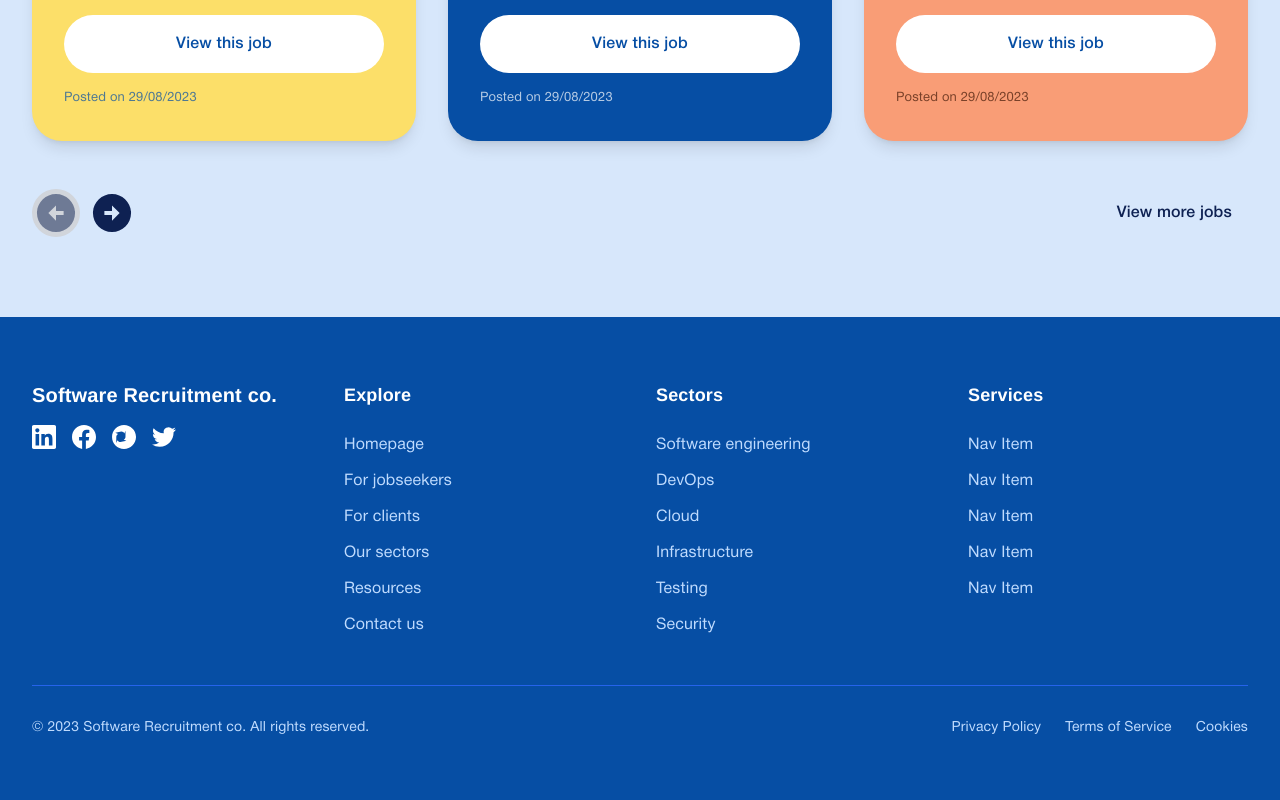
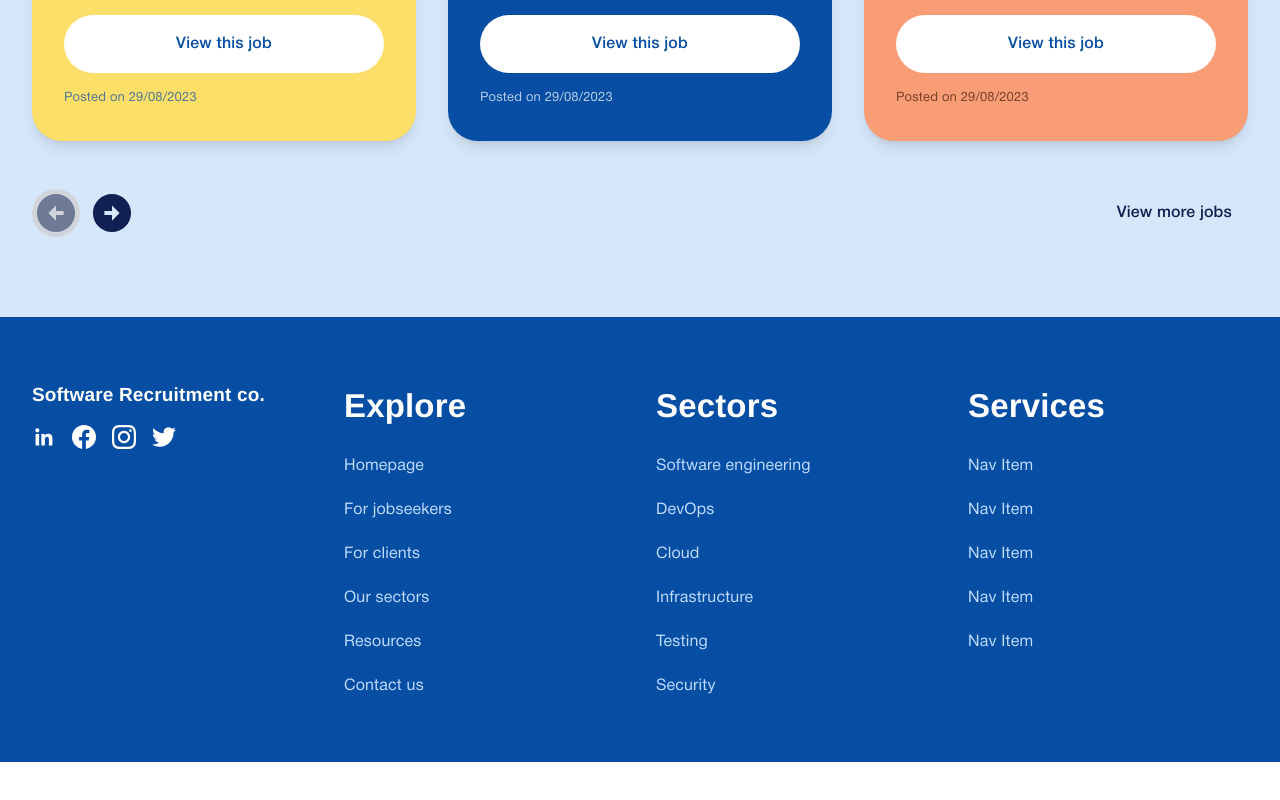
Before and after one commit to abdulmuhaimin-work/sourceflow, a React (Create React App) app: page / in a window 1280 px wide. Shown: the part 1568-2368 px from the top of the page. After the commit the page ends 2330 px from the top, so only its background shows below. Built offline with nearby package versions, Linux system fonts and the light colour scheme.

Commit message:
fix: finish Footer section

```diff
--- a/src/components/Footer.jsx
+++ b/src/components/Footer.jsx
@@ -5,46 +5,38 @@
     <footer className="bg-primary-blue text-white">
       <div className="max-w-7xl mx-auto px-4 sm:px-6 lg:px-8 py-16">
         <div className="grid grid-cols-1 md:grid-cols-2 lg:grid-cols-4 gap-8">
-          {/* Company Info */}
           <div className="lg:col-span-1">
-            <h3 className="text-xl font-bold mb-4">Software Recruitment co.</h3>
+            <h3 className="text-[19px] font-bold mb-4">Software Recruitment co.</h3>
 
-            {/* Social Links */}
             <div className="flex space-x-4 mb-6">
-              {/* LinkedIn */}
-              <a href="#" className="text-white hover:text-blue-200 transition-colors duration-200">
-                <svg className="w-6 h-6" fill="currentColor" viewBox="0 0 24 24">
+                <a href="https://www.linkedin.com/in/abdul-muhaimin-md-shahid/" className="text-gray-900 hover:text-gray-700 bg-white hover:bg-gray-100 rounded transition-all duration-200">
+                <svg className="w-6 h-6" fill="#064EA4" viewBox="0 0 24 24">
                   <path d="M20.447 20.452h-3.554v-5.569c0-1.328-.027-3.037-1.852-3.037-1.853 0-2.136 1.445-2.136 2.939v5.667H9.351V9h3.414v1.561h.046c.477-.9 1.637-1.85 3.37-1.85 3.601 0 4.267 2.37 4.267 5.455v6.286zM5.337 7.433c-1.144 0-2.063-.926-2.063-2.065 0-1.138.92-2.063 2.063-2.063 1.14 0 2.064.925 2.064 2.063 0 1.139-.925 2.065-2.064 2.065zm1.782 13.019H3.555V9h3.564v11.452zM22.225 0H1.771C.792 0 0 .774 0 1.729v20.542C0 23.227.792 24 1.771 24h20.451C23.2 24 24 23.227 24 22.271V1.729C24 .774 23.2 0 22.222 0h.003z"/>
                 </svg>
               </a>
 
-              {/* Facebook */}
-              <a href="#" className="text-white hover:text-blue-200 transition-colors duration-200">
+              <a href="https://www.facebook.com" className="text-white hover:text-blue-200 transition-colors duration-200">
                 <svg className="w-6 h-6" fill="currentColor" viewBox="0 0 24 24">
                   <path d="M24 12.073c0-6.627-5.373-12-12-12s-12 5.373-12 12c0 5.99 4.388 10.954 10.125 11.854v-8.385H7.078v-3.47h3.047V9.43c0-3.007 1.792-4.669 4.533-4.669 1.312 0 2.686.235 2.686.235v2.953H15.83c-1.491 0-1.956.925-1.956 1.874v2.25h3.328l-.532 3.47h-2.796v8.385C19.612 23.027 24 18.062 24 12.073z"/>
                 </svg>
               </a>
 
-              {/* Instagram */}
-              <a href="#" className="text-white hover:text-blue-200 transition-colors duration-200">
+              <a href="https://www.instagram.com" className="text-white hover:text-blue-200 transition-colors duration-200">
                 <svg className="w-6 h-6" fill="currentColor" viewBox="0 0 24 24">
-                  <path d="M12.017 0C5.396 0 .029 5.367.029 11.987c0 6.62 5.367 11.987 11.988 11.987c6.62 0 11.987-5.367 11.987-11.987C24.014 5.367 18.637.001 12.017.001zM8.449 16.988c-1.297 0-2.448-.73-3.016-1.8L4.27 17.94l.020-5.988c0-1.297.73-2.448 1.8-3.016l-2.752-1.163L9.326 6.61c1.297 0 2.448.73 3.016 1.8l1.163-2.752l-.020 5.988c0 1.297-.73 2.448-1.8 3.016l2.752 1.163L8.449 16.988z"/>
+                  <path d="M12 2.163c3.204 0 3.584.012 4.85.07 3.252.148 4.771 1.691 4.919 4.919.058 1.265.069 1.645.069 4.849 0 3.205-.012 3.584-.069 4.849-.149 3.225-1.664 4.771-4.919 4.919-1.266.058-1.644.07-4.85.07-3.204 0-3.584-.012-4.849-.07-3.26-.149-4.771-1.699-4.919-4.92-.058-1.265-.07-1.644-.07-4.849 0-3.204.013-3.583.07-4.849.149-3.227 1.664-4.771 4.919-4.919 1.266-.057 1.645-.069 4.849-.069zm0-2.163c-3.259 0-3.667.014-4.947.072-4.358.2-6.78 2.618-6.98 6.98-.059 1.281-.073 1.689-.073 4.948 0 3.259.014 3.668.072 4.948.2 4.358 2.618 6.78 6.98 6.98 1.281.058 1.689.072 4.948.072 3.259 0 3.668-.014 4.948-.072 4.354-.2 6.782-2.618 6.979-6.98.059-1.28.073-1.689.073-4.948 0-3.259-.014-3.667-.072-4.947-.196-4.354-2.617-6.78-6.979-6.98-1.281-.059-1.69-.073-4.949-.073zm0 5.838c-3.403 0-6.162 2.759-6.162 6.162s2.759 6.163 6.162 6.163 6.162-2.759 6.162-6.163c0-3.403-2.759-6.162-6.162-6.162zm0 10.162c-2.209 0-4-1.79-4-4 0-2.209 1.791-4 4-4s4 1.791 4 4c0 2.21-1.791 4-4 4zm6.406-11.845c-.796 0-1.441.645-1.441 1.44s.645 1.44 1.441 1.44c.795 0 1.439-.645 1.439-1.44s-.644-1.44-1.439-1.44z"/>
                 </svg>
               </a>
 
-              {/* Twitter */}
-              <a href="#" className="text-white hover:text-blue-200 transition-colors duration-200">
+              <a href="https://x.com" className="text-white hover:text-blue-200 transition-colors duration-200">
                 <svg className="w-6 h-6" fill="currentColor" viewBox="0 0 24 24">
                   <path d="M23.953 4.57a10 10 0 01-2.825.775 4.958 4.958 0 002.163-2.723c-.951.555-2.005.959-3.127 1.184a4.92 4.92 0 00-8.384 4.482C7.69 8.095 4.067 6.13 1.64 3.162a4.822 4.822 0 00-.666 2.475c0 1.71.87 3.213 2.188 4.096a4.904 4.904 0 01-2.228-.616v.06a4.923 4.923 0 003.946 4.827 4.996 4.996 0 01-2.212.085 4.936 4.936 0 004.604 3.417 9.867 9.867 0 01-6.102 2.105c-.39 0-.779-.023-1.17-.067a13.995 13.995 0 007.557 2.209c9.053 0 13.998-7.496 13.998-13.985 0-.21 0-.42-.015-.63A9.935 9.935 0 0024 4.59z"/>
                 </svg>
               </a>
             </div>
           </div>
-
-          {/* Explore Section */}
           <div>
-            <h4 className="text-lg font-semibold mb-6">Explore</h4>
-            <ul className="space-y-3">
+            <h4 className="text-[33px] font-bold mb-6">Explore</h4>
+            <ul className="space-y-5">
               <li>
                 <a href="#" className="text-blue-200 hover:text-white transition-colors duration-200">
                   Homepage
@@ -78,10 +70,9 @@
             </ul>
           </div>
 
-          {/* Sectors Section */}
           <div>
-            <h4 className="text-lg font-semibold mb-6">Sectors</h4>
-            <ul className="space-y-3">
+            <h4 className="text-[33px] font-bold mb-6">Sectors</h4>
+            <ul className="space-y-5">
               <li>
                 <a href="#" className="text-blue-200 hover:text-white transition-colors duration-200">
                   Software engineering
@@ -115,10 +106,9 @@
             </ul>
           </div>
 
-          {/* Services Section */}
           <div>
-            <h4 className="text-lg font-semibold mb-6">Services</h4>
-            <ul className="space-y-3">
+            <h4 className="text-[33px] font-bold mb-6">Services</h4>
+            <ul className="space-y-5">
               <li>
                 <a href="#" className="text-blue-200 hover:text-white transition-colors duration-200">
                   Nav Item
@@ -147,26 +137,6 @@
             </ul>
           </div>
         </div>
-
-        {/* Bottom Border */}
-        <div className="border-t border-blue-600 mt-12 pt-8">
-          <div className="flex flex-col md:flex-row justify-between items-center">
-            <p className="text-blue-200 text-sm mb-4 md:mb-0">
-              © 2023 Software Recruitment co. All rights reserved.
-            </p>
-            <div className="flex space-x-6 text-sm">
-              <a href="#" className="text-blue-200 hover:text-white transition-colors duration-200">
-                Privacy Policy
-              </a>
-              <a href="#" className="text-blue-200 hover:text-white transition-colors duration-200">
-                Terms of Service
-              </a>
-              <a href="#" className="text-blue-200 hover:text-white transition-colors duration-200">
-                Cookies
-              </a>
-            </div>
-          </div>
-        </div>
       </div>
     </footer>
   );
--- a/src/components/Hero.jsx
+++ b/src/components/Hero.jsx
@@ -6,18 +6,15 @@
   const handleSearch = (e) => {
     e.preventDefault();
     console.log('Searching for:', searchQuery);
-    // Add search functionality here
   };
 
   return (
     <section className="bg-gradient-to-r from-primary-blue to-blue-700 relative overflow-hidden">
-      {/* Background decorative elements */}
       <div className="absolute top-0 left-0 w-96 h-96 bg-primary-orange rounded-full -translate-x-32 -translate-y-32"></div>
       <div className="absolute bottom-0 right-0 w-80 h-80 bg-primary-yellow rounded-full translate-x-32 translate-y-32"></div>
 
       <div className="max-w-7xl mx-auto px-4 sm:px-6 lg:px-8 py-14 relative z-10">
         <div className="grid grid-cols-1 lg:grid-cols-2 items-center lg:my-14">
-          {/* Left side - Content */}
           <div className="text-white">
             <div className="">
               <p className="text-lg font-light text-blue-200 p-2 leading-[150%]">Software Recruitment Specialists</p>
@@ -26,7 +23,6 @@
               </h1>
             </div>
 
-            {/* Search Form */}
             <form onSubmit={handleSearch} className="">
               <div className="flex flex-row">
                 <div className="flex-1">
@@ -48,8 +44,7 @@
             </form>
           </div>
 
-                      {/* Right side - Image */}
-<div className="px-8 w-[100%] h-full">
+            <div className="px-8 w-[100%] h-full">
               <div className="relative h-full mt-14 lg:mt-0">
                                  <div className="w-full aspect-square rounded-2xl overflow-hidden">
                    <img src="/assets/office-lady.jpg" alt="Hero Image" className="w-full h-full object-cover object-right" />
```
